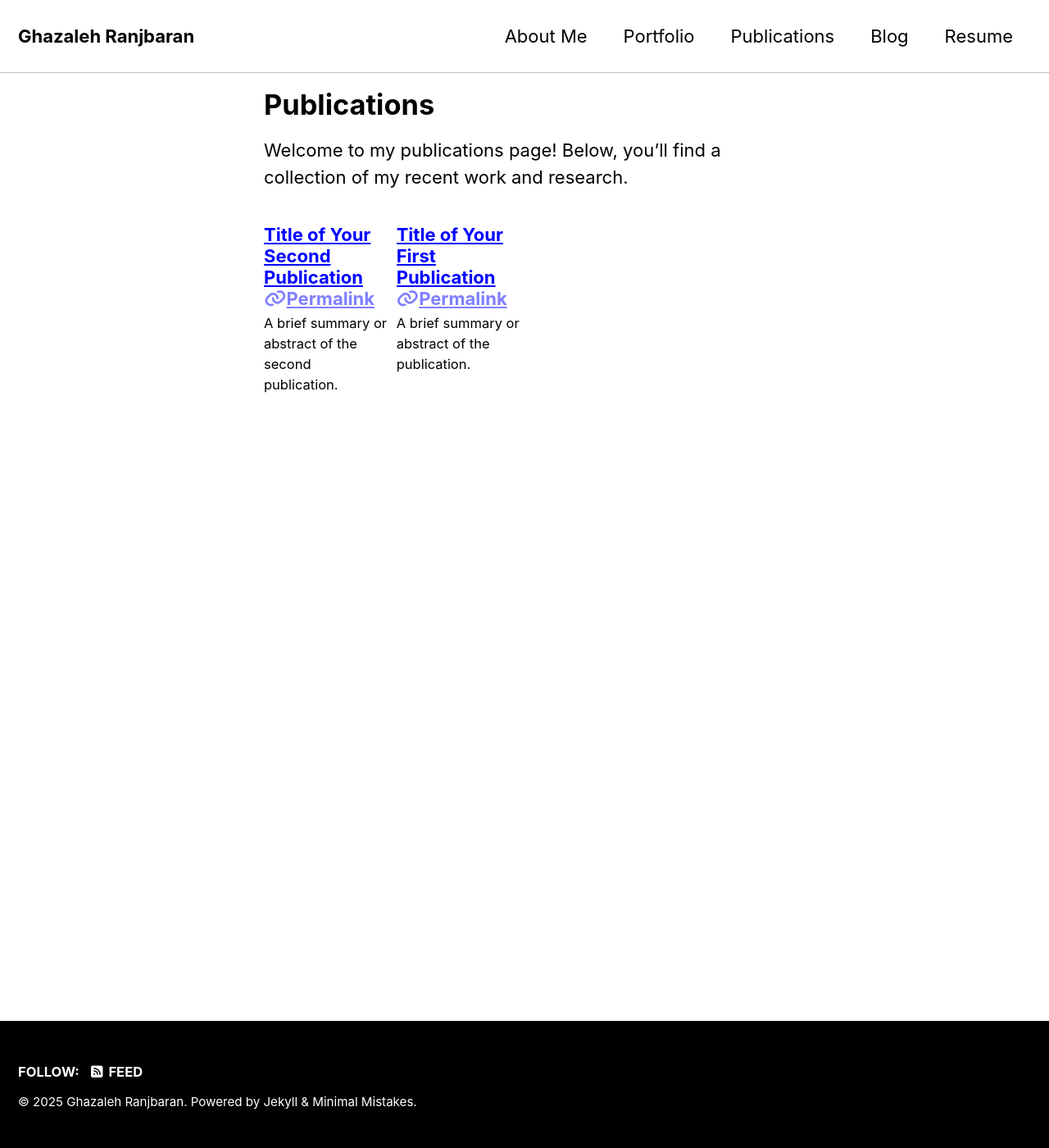
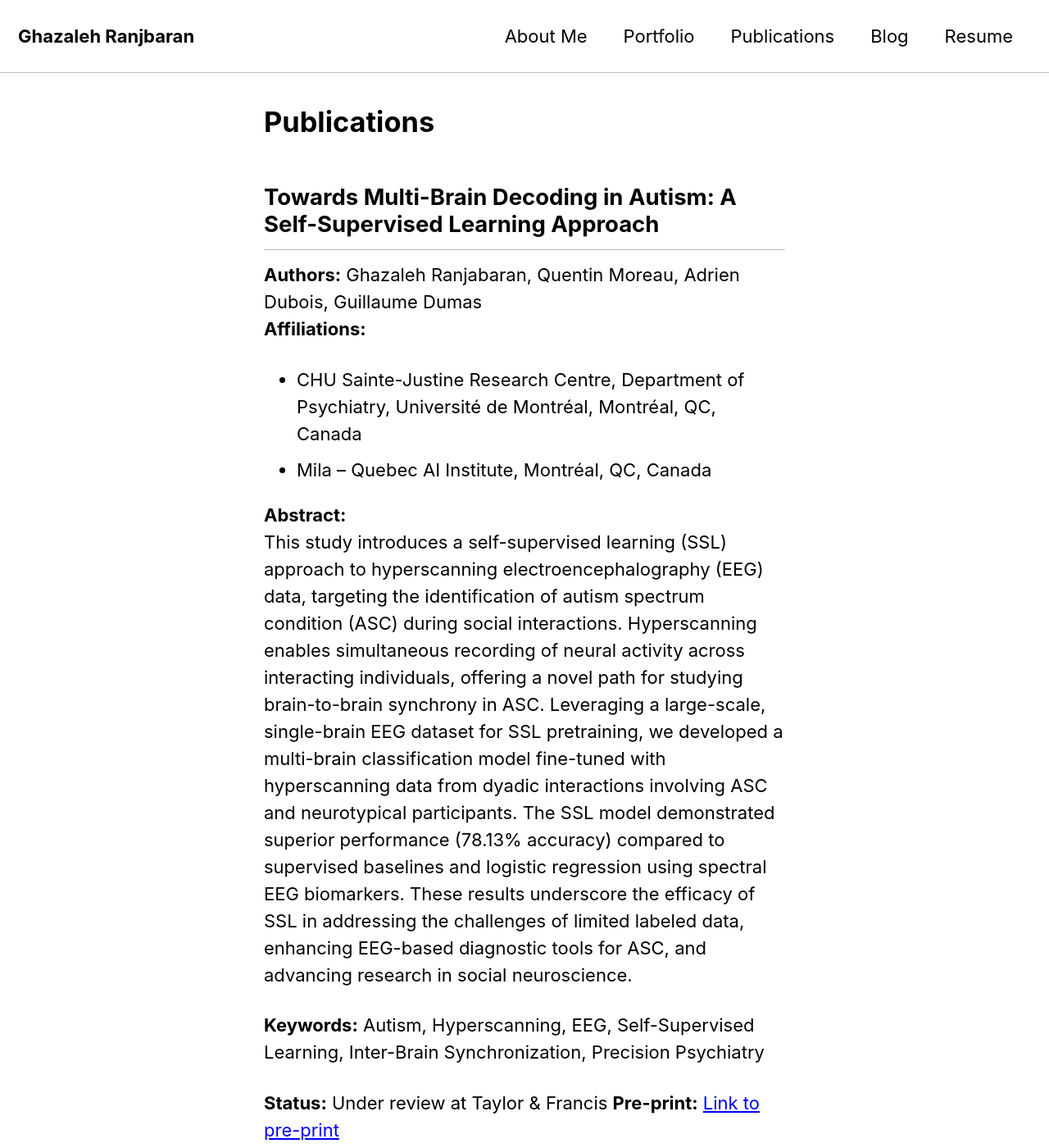
Before and after one commit to ghazalehran/ghazalehran.github.io, a Jekyll site: the page built from publications.md, in a window 1280 px wide and 1400 px high. Shown: the whole window at 82% size. Built offline with Jekyll 4.4.1, drawn with Linux system fonts in a browser that asks for light colours; cached includes are drawn as plain includes.

Commit message:
publication page updated

```diff
--- a/publications.md
+++ b/publications.md
@@ -1,9 +1,23 @@
 ---
-title: "Publications"
-layout: collection
+title: ""
+layout: single
 permalink: /publications/
-collection: portfolio
-entries_layout: grid
 ---
 
-Welcome to my publications page! Below, you'll find a collection of my recent work and research.
+# Publications
+
+## Towards Multi-Brain Decoding in Autism: A Self-Supervised Learning Approach
+**Authors:** Ghazaleh Ranjabaran, Quentin Moreau, Adrien Dubois, Guillaume Dumas
+**Affiliations:**
+- CHU Sainte-Justine Research Centre, Department of Psychiatry, Université de Montréal, Montréal, QC, Canada
+- Mila – Quebec AI Institute, Montréal, QC, Canada
+
+**Abstract:**
+This study introduces a self-supervised learning (SSL) approach to hyperscanning electroencephalography (EEG) data, targeting the identification of autism spectrum condition (ASC) during social interactions. Hyperscanning enables simultaneous recording of neural activity across interacting individuals, offering a novel path for studying brain-to-brain synchrony in ASC. Leveraging a large-scale, single-brain EEG dataset for SSL pretraining, we developed a multi-brain classification model fine-tuned with hyperscanning data from dyadic interactions involving ASC and neurotypical participants. The SSL model demonstrated superior performance (78.13% accuracy) compared to supervised baselines and logistic regression using spectral EEG biomarkers. These results underscore the efficacy of SSL in addressing the challenges of limited labeled data, enhancing EEG-based diagnostic tools for ASC, and advancing research in social neuroscience.
+
+**Keywords:** Autism, Hyperscanning, EEG, Self-Supervised Learning, Inter-Brain Synchronization, Precision Psychiatry
+
+**Status:** Under review at Taylor & Francis
+**Pre-print:** [Link to pre-print](https://drive.google.com/file/d/1YrWDODlQLf9oZlqtYvEY3MlnfX1dco5V/view)
+
+---
```
